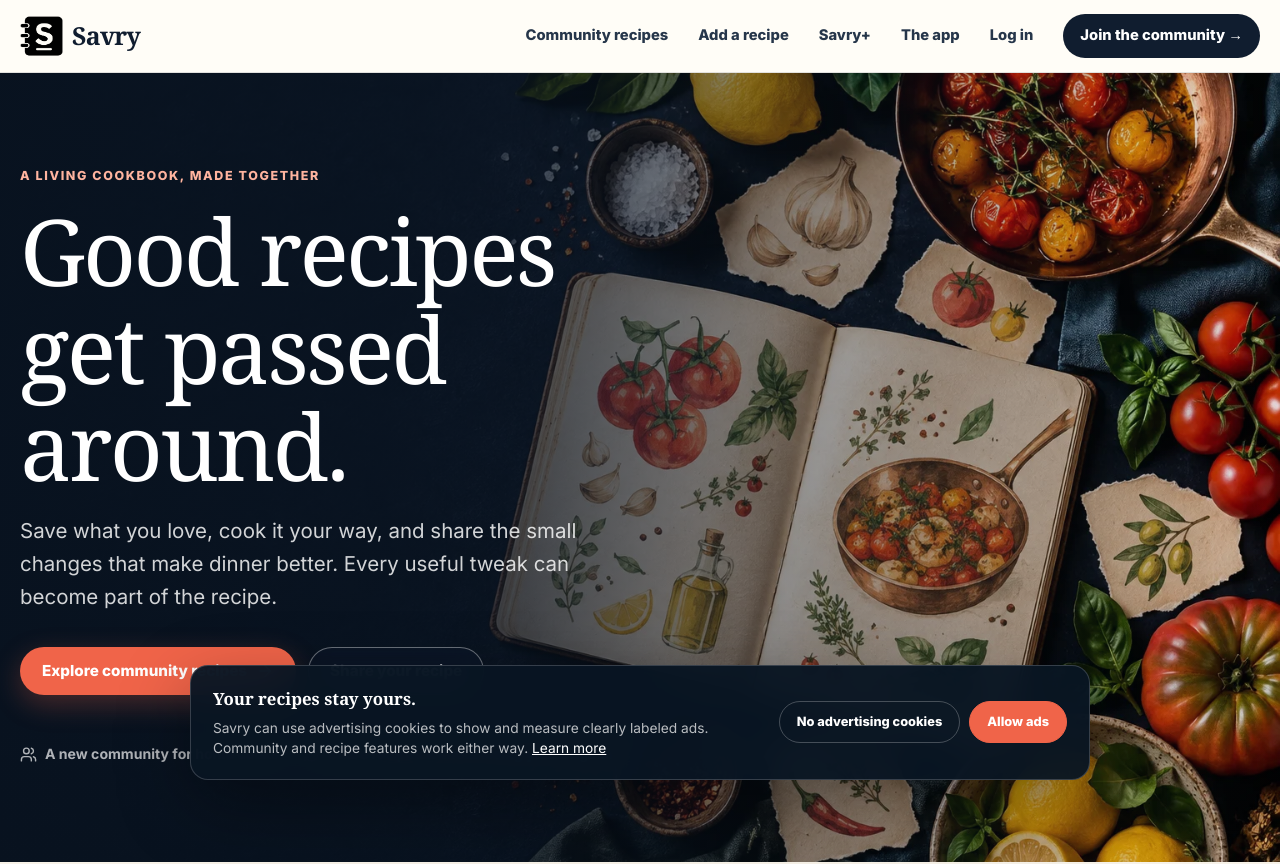
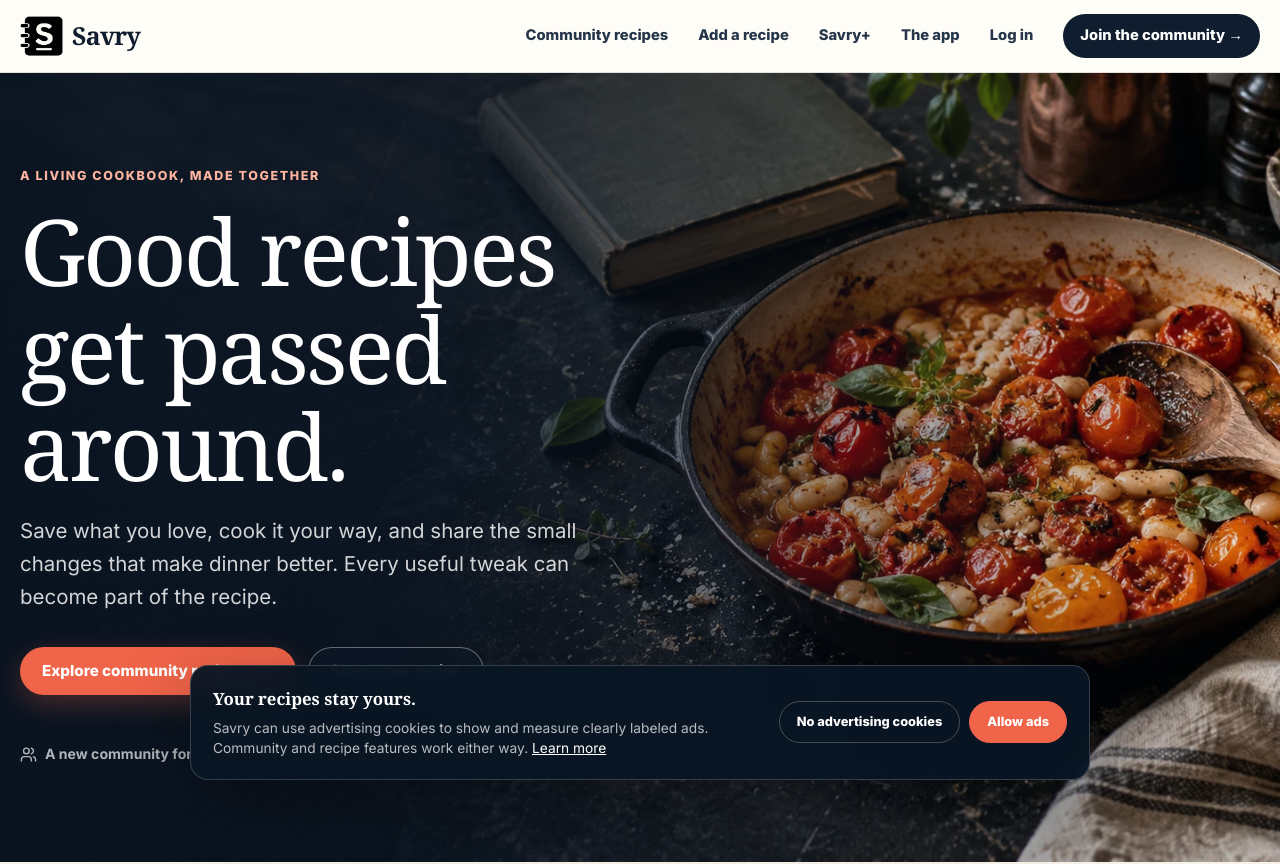
Before and after one commit to blahmonsterllc/savryweb, a Next.js app: page / in a window 1280 px wide. Shown: the top 864 px of the page. Built offline with nearby package versions, Linux system fonts and the light colour scheme; no server answers.

Commit message:
Replace homepage hero with natural food photography

```diff
--- a/components/HomeExperience.tsx
+++ b/components/HomeExperience.tsx
@@ -26,8 +26,8 @@ export default function HomeExperience() {
     <div className="savry-home">
       <section className="editorial-hero">
         <Image
-          src="/images/savry-editorial-hero.webp"
-          alt="An illustrated recipe notebook surrounded by tomatoes, herbs, lemons and a copper pan"
+          src="/images/savry-editorial-hero-natural.webp"
+          alt="A home-cooked skillet of roasted tomatoes and white beans beside a well-used recipe notebook"
           fill
           priority
           sizes="100vw"
```
Also changed, not shown: public/images/savry-editorial-hero-natural.webp (added).
